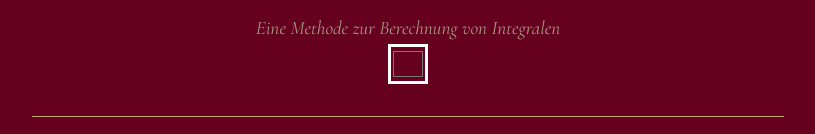
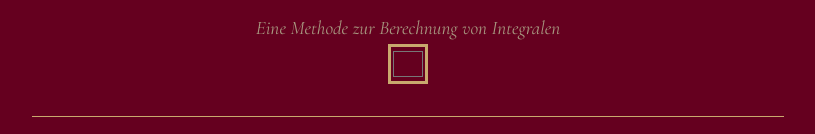
Before and after one commit to Unequal3899/Partielle-Integration, a plain HTML site: page index.html in a window 1280 px wide. Shown: the part 185-319 px from the top of the page, without its empty margins (232-1047 px from the left). Drawn offline with nearby package versions, Linux system fonts and the light colour scheme.

Commit message:
Update style.css

```diff
--- a/style.css
+++ b/style.css
@@ -21,7 +21,7 @@
         #colorPicker {
             width: 40px;
             height: 40px;
-            border: 3px solid #ffff;
+            border: 3px solid #c9a96e;
             cursor: pointer;
             transition: opacity 0.3s;
             background: transparent;
```
